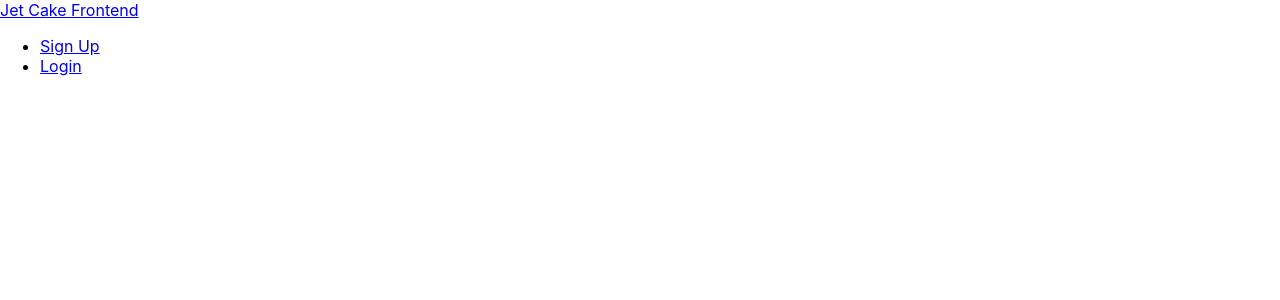
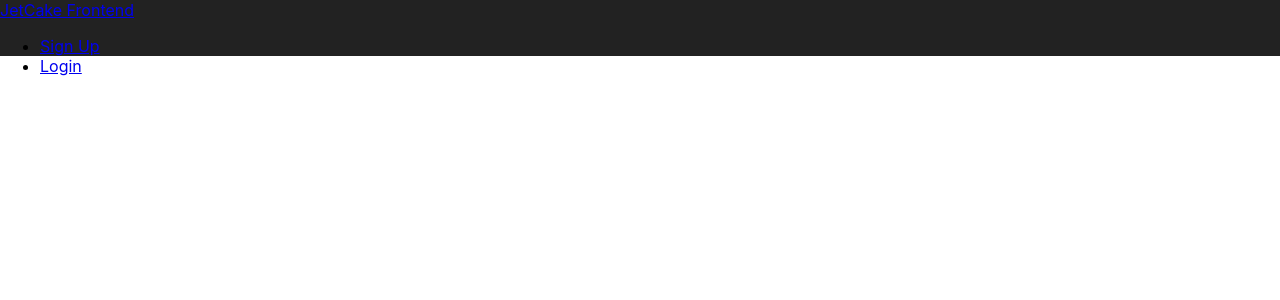
Before and after one commit to siccoo/jetcake-frontend, a React (Create React App) app: page / in a window 1280 px wide. Shown: the top 300 px of the page. Built offline with nearby package versions, Linux system fonts and the light colour scheme.

Commit message:
Styling of the Navbar.js through the Navbar.css

```diff
--- a/src/components/Toolbar/Navbar.css
+++ b/src/components/Toolbar/Navbar.css
@@ -1,3 +1,8 @@
 .navbar {
-
+    width: 100%;
+    height: 56px;
+    background: #222;
+    position: fixed;
+    top: 0;
+    left: 0;
 }
--- a/src/components/Toolbar/Navbar.js
+++ b/src/components/Toolbar/Navbar.js
@@ -6,7 +6,7 @@ const navbar = props => (
         <nav className="navbar_nav">
             <div></div>
             <div className="navbar_logo">
-                <a href="/">Jet Cake Frontend </a>
+                <a href="/">JetCake Frontend </a>
             </div>
             <div className="navbar_nav-items">
                 <ul>
```
